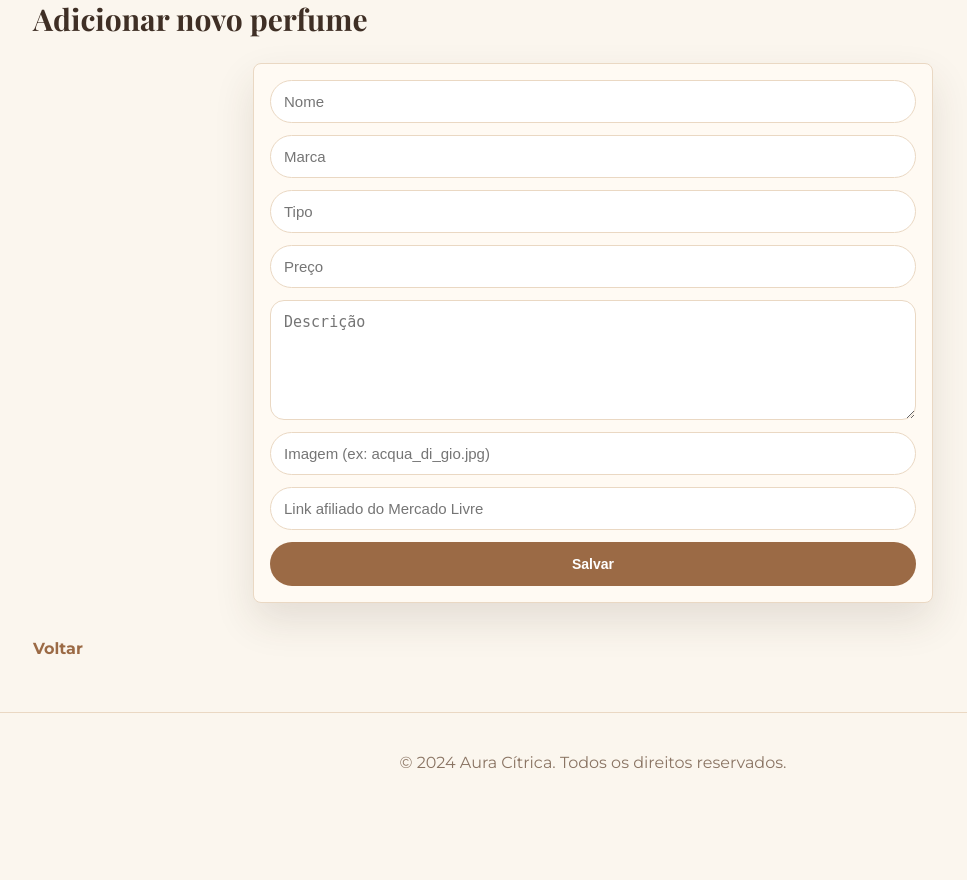
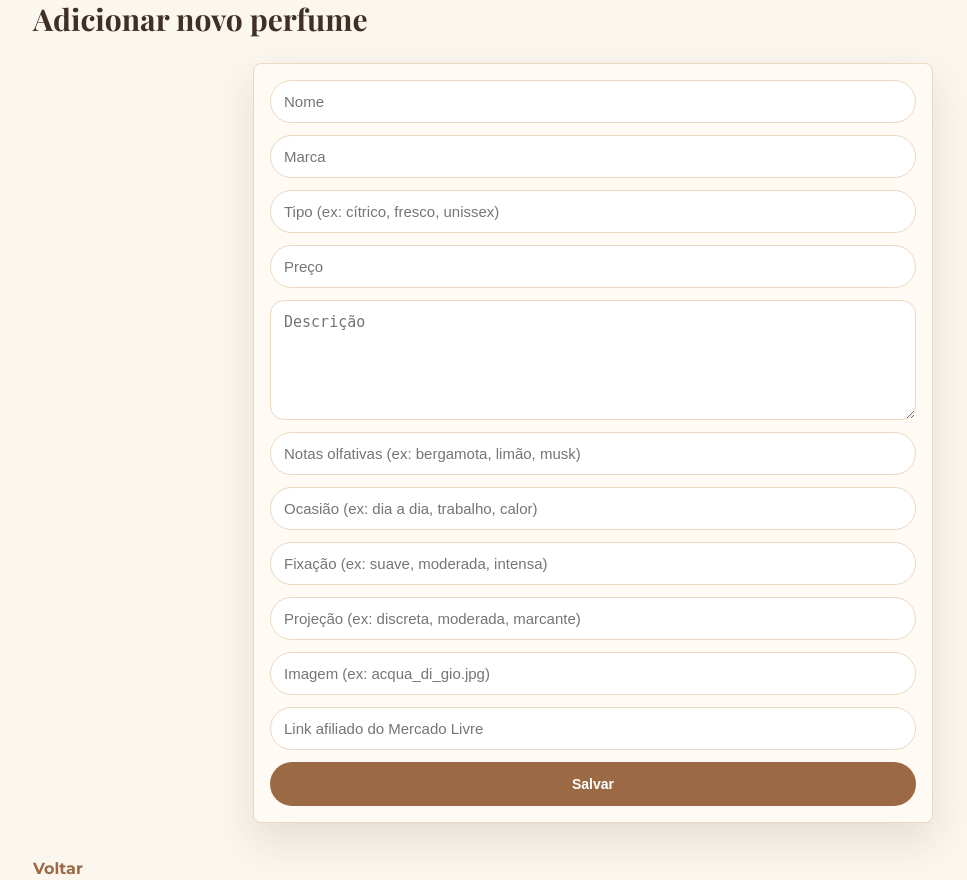
Before and after one commit to gabrielanbueno/perfume, a Flask app: template templates/adicionar.html in a window 1280 px wide. Shown: the part 339-1219 px from the top of the page, without its empty margins (47-1014 px from the left). Before the commit the page ends 1107 px from the top, so only its background shows below. Run offline with Flask 3, Linux system fonts and the light colour scheme; the template is opened without the code that fills it, so the values that code supplies are empty.

Commit message:
tudo editado

```diff
--- a/app.py
+++ b/app.py
@@ -15,11 +15,21 @@ def garantir_colunas():
     colunas = conn.execute("PRAGMA table_info(perfumes)").fetchall()
     nomes_colunas = [coluna["name"] for coluna in colunas]
 
-    if "link_compra" not in nomes_colunas:
-        conn.execute("ALTER TABLE perfumes ADD COLUMN link_compra TEXT")
-        conn.commit()
+    novas_colunas = {
+        "link_compra": "TEXT",
+        "ocasiao": "TEXT",
+        "fixacao": "TEXT",
+        "projecao": "TEXT",
+        "notas": "TEXT"
+    }
 
+    for nome_coluna, tipo_coluna in novas_colunas.items():
+        if nome_coluna not in nomes_colunas:
+            conn.execute(f"ALTER TABLE perfumes ADD COLUMN {nome_coluna} {tipo_coluna}")
+
+    conn.commit()
     conn.close()
+
 
 
 @app.route("/")
@@ -68,21 +78,30 @@ def adicionar():
         descricao = request.form["descricao"]
         imagem = request.form["imagem"]
         link_compra = request.form["link_compra"]
+        ocasiao = request.form["ocasiao"]
+        fixacao = request.form["fixacao"]
+        projecao = request.form["projecao"]
+        notas = request.form["notas"]
 
         conn = get_db_connection()
         conn.execute(
             """
-            INSERT INTO perfumes (nome, marca, tipo, preco, descricao, imagem, link_compra)
-            VALUES (?, ?, ?, ?, ?, ?, ?)
+            INSERT INTO perfumes (
+                nome, marca, tipo, preco, descricao, imagem,
+                link_compra, ocasiao, fixacao, projecao, notas
+            )
+            VALUES (?, ?, ?, ?, ?, ?, ?, ?, ?, ?, ?)
             """,
-            (nome, marca, tipo, preco, descricao, imagem, link_compra)
+            (
+                nome, marca, tipo, preco, descricao, imagem,
+                link_compra, ocasiao, fixacao, projecao, notas
+            )
         )
         conn.commit()
         conn.close()
 
         return redirect(url_for("index"))
     return render_template("adicionar.html")
-
 
 @app.route("/deletar/<int:id>")
 def deletar(id):
--- a/static/style.css
+++ b/static/style.css
@@ -360,6 +360,29 @@ a {
     font-size: 18px;
 }
 
+.notas-olfativas {
+    margin-top: 20px;
+    padding: 18px;
+    background: var(--surface-soft);
+    border: 1px solid var(--line);
+    border-radius: 14px;
+}
+
+.notas-olfativas span {
+    display: block;
+    margin-bottom: 8px;
+    color: var(--muted);
+    font-size: 13px;
+    font-weight: 700;
+    text-transform: uppercase;
+}
+
+.notas-olfativas p {
+    margin: 0;
+    color: var(--ink);
+    line-height: 1.7;
+}
+
 footer {
     margin-top: 44px;
     padding: 24px 16px;
--- a/templates/adicionar.html
+++ b/templates/adicionar.html
@@ -1,29 +1,55 @@
-{% extends "base.html" %} {% block content %}
+{% extends "base.html" %}
+
+{% block content %}
 
 <h2>Adicionar novo perfume</h2>
 
 <form class="formulario" method="post">
-  <input type="text" name="nome" placeholder="Nome" required />
+    <input type="text" name="nome" placeholder="Nome" required>
 
-  <input type="text" name="marca" placeholder="Marca" required />
+    <input type="text" name="marca" placeholder="Marca" required>
 
-  <input type="text" name="tipo" placeholder="Tipo" />
+    <input type="text" name="tipo" placeholder="Tipo (ex: cítrico, fresco, unissex)">
 
-  <input type="number" name="preco" placeholder="Preço" step="0.01" />
+    <input type="number" name="preco" placeholder="Preço" step="0.01">
 
     <textarea name="descricao" placeholder="Descrição"></textarea>
 
     <input
         type="text"
+        name="notas"
+        placeholder="Notas olfativas (ex: bergamota, limão, musk)"
+    >
+
+    <input
+        type="text"
+        name="ocasiao"
+        placeholder="Ocasião (ex: dia a dia, trabalho, calor)"
+    >
+
+    <input
+        type="text"
+        name="fixacao"
+        placeholder="Fixação (ex: suave, moderada, intensa)"
+    >
+
+    <input
+        type="text"
+        name="projecao"
+        placeholder="Projeção (ex: discreta, moderada, marcante)"
+    >
+
+    <input
+        type="text"
         name="imagem"
         placeholder="Imagem (ex: acqua_di_gio.jpg)"
-  />
+    >
 
     <input
         type="url"
         name="link_compra"
         placeholder="Link afiliado do Mercado Livre"
-  />
+    >
 
     <button type="submit">Salvar</button>
 </form>
```
Also changed, not shown: templates/perfume.html (+33 -11 lines). Lines whose indentation alone changed are shown as unchanged.
